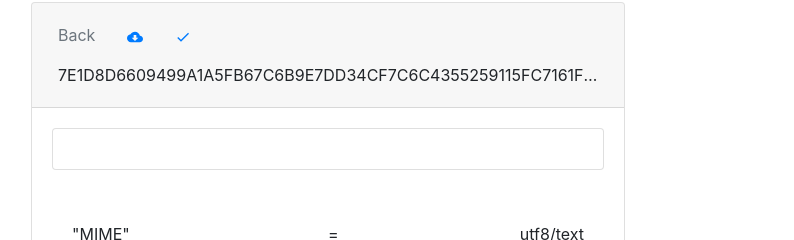
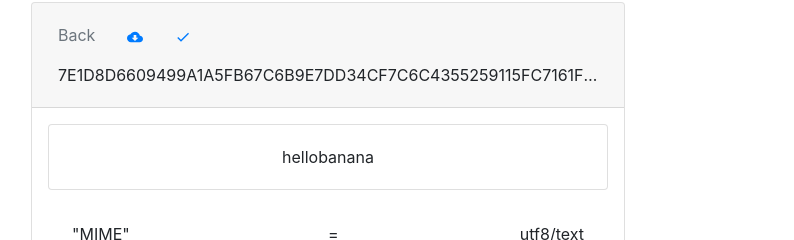
Before and after one commit to kolmoblocks/kolmojs, a React app: page /demo in a window 1280 px wide. Both pictures are taken after a click on the link 273 px from the left and 390 px from the top of the page. Shown: the part 124-364 px from the top of the page, without its empty margins (0-794 px from the left). Built offline with nearby package versions, Linux system fonts and the light colour scheme.

Commit message:
adjusting expression status view

```diff
--- a/src/components/DataController.js
+++ b/src/components/DataController.js
@@ -112,15 +112,13 @@ export default class DataController extends Component {
                     </div>
                 </div>
                 {this.state.cached ?
-                    <div class="card-body">
-                        <div class="card">
+                        <div class="card mt-3 ml-3 mr-3">
                             <div class="card-body">
                                 <div class="card-text">
-                                    {}
+                                    {this.state.cached}
                                 </div>
                             </div>
                         </div>
-                    </div>
                 : "" }
                 <DataView onExecuteExpr={this.onExecuteExpr} onChangeCurExpr={this.onChangeCurExpr} expr={curExpr} />
             </div>
--- a/src/components/DataExpr.js
+++ b/src/components/DataExpr.js
@@ -51,9 +51,10 @@ export default class DataExpr extends Component {
         Object.keys(this.props.dataExpr[type]).forEach(
             (key, index) => {
                 let obj = JSON.parse(JSON.stringify(this.props.dataExpr[type][key]));
-                console.log(obj);
                 if (! ExpressionInCache(obj)) {
                     return false;
+                }else {
+                    console.log(obj);
                 }
             }
         )
```
